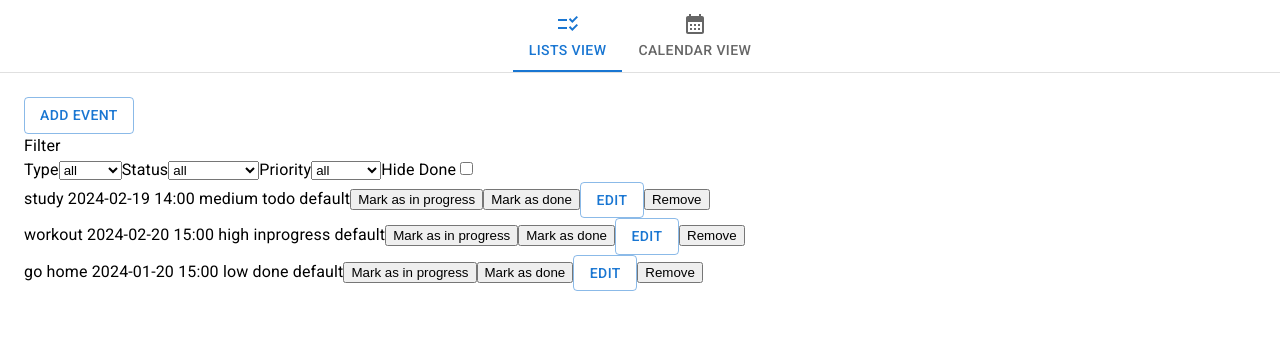
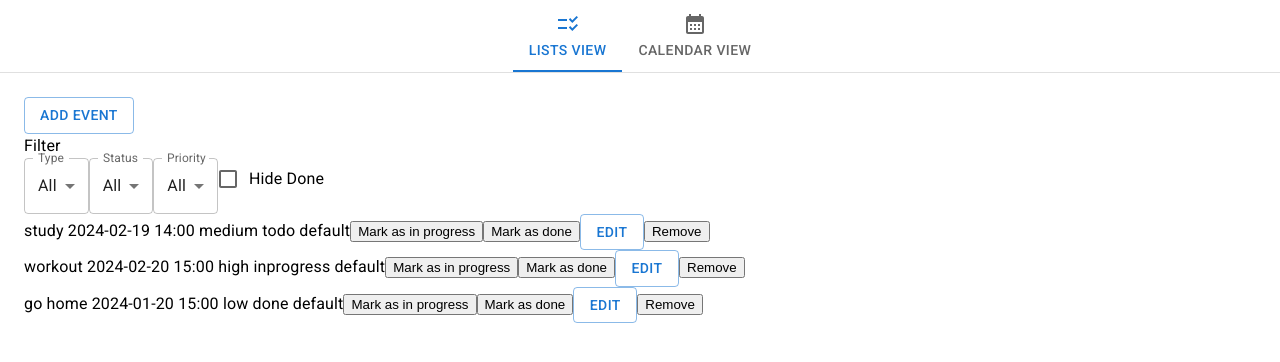
Before and after one commit to jasonliu060/organised, a React (Create React App) app: page / in a window 1280 px wide. Shown: the top 362 px of the page. Built offline with nearby package versions, Linux system fonts and the light colour scheme.

Commit message:
Applied MUI select and checkbox to the filters of Eventlist

```diff
--- a/src/components/Addevent.js
+++ b/src/components/Addevent.js
@@ -114,13 +114,13 @@ export default function FormDialog({ addEvent, typeList, setTypeList }) {
             <TextField label="Event Name" variant="outlined" value={name} onChange={(e) => { setName(e.target.value) }} />
           </div>
           <div className='add-event-element'>
-          <LocalizationProvider dateAdapter={AdapterDayjs}>
+            <LocalizationProvider dateAdapter={AdapterDayjs}>
               <DatePicker label="Event Date" name="Event Date" value={dayjs(dateString)} onChange={(newValue) => { setDateString(newValue && newValue.$D ? newValue.format('YYYY-MM-DD') : ''); console.log(newValue && newValue.$D ? newValue.format('YYYY-MM-DD') : '') }} />
             </LocalizationProvider>
           </div>
           <div className='add-event-element'>
-          <LocalizationProvider dateAdapter={AdapterDayjs}>
-              <TimePicker label="Event Time" name="Event Time" value={time === '' ? '' : dayjs('2000-01-01T' + time)} onChange={(newValue) => { setTime(newValue && newValue.$D ? newValue.format('HH:mm') : '');console.log(newValue && newValue.$D ? newValue.format('HH:mm') : '') }} />
+            <LocalizationProvider dateAdapter={AdapterDayjs}>
+              <TimePicker label="Event Time" name="Event Time" value={time === '' ? '' : dayjs('2000-01-01T' + time)} onChange={(newValue) => { setTime(newValue && newValue.$D ? newValue.format('HH:mm') : ''); console.log(newValue && newValue.$D ? newValue.format('HH:mm') : '') }} />
             </LocalizationProvider>
           </div>
           <div className='add-event-element'>
--- a/src/components/Editeventpopup.js
+++ b/src/components/Editeventpopup.js
@@ -21,7 +21,6 @@ import CheckCircleOutlineIcon from '@mui/icons-material/CheckCircleOutline';
 import Alert from '@mui/material/Alert';
 import Collapse from '@mui/material/Collapse';
 import CloseIcon from '@mui/icons-material/Close';
-import HighlightOffIcon from '@mui/icons-material/HighlightOff';
 
 export default function Editeventpopup({ events, setEvents, editingEventId, typeList, setTypeList }) {
 
@@ -140,7 +139,7 @@ export default function Editeventpopup({ events, setEvents, editingEventId, type
           </div>
           <div className='add-event-element'>
             <LocalizationProvider dateAdapter={AdapterDayjs}>
-              <TimePicker label="Event Time" name="Event Time" value={time === '' ? '' : dayjs('2000-01-01T' + time)} onChange={(newValue) => { setTime(newValue && newValue.$D ? newValue.format('HH:mm') : '');console.log(newValue && newValue.$D ? newValue.format('HH:mm') : '') }} />
+              <TimePicker label="Event Time" name="Event Time" value={time === '' ? '' : dayjs('2000-01-01T' + time)} onChange={(newValue) => { setTime(newValue && newValue.$D ? newValue.format('HH:mm') : ''); console.log(newValue && newValue.$D ? newValue.format('HH:mm') : '') }} />
             </LocalizationProvider>
           </div>
           <div className='add-event-element'>
--- a/src/components/Eventlist.js
+++ b/src/components/Eventlist.js
@@ -1,5 +1,11 @@
 import { useState } from "react"
 import Editeventpopup from "./Editeventpopup";
+import Select from '@mui/material/Select';
+import MenuItem from '@mui/material/MenuItem';
+import InputLabel from '@mui/material/InputLabel';
+import FormControl from '@mui/material/FormControl';
+import FormControlLabel from '@mui/material/FormControlLabel';
+import Checkbox from '@mui/material/Checkbox';
 
 export default function Eventlist({ events, setEvents, removeEvent, typeList, setTypeList }) {
   const [selectedType, setSelectedType] = useState('all');
@@ -87,40 +93,60 @@ export default function Eventlist({ events, setEvents, removeEvent, typeList, se
     );
   }
 
-  // function editEvent(eventId) {
-  //   setEditingEventId(eventId);
-  //   setIsEditing(true);
-  // }
-
   return (
     <>
       <div>Filter</div>
       <div>
-        <label>Type</label>
-        <select name="type" value={selectedType} onChange={typeOnChangeHandler}>
-          <option value='all'>all</option>
-          {typeList.map(
-            (element, index) => (
-              <option value={element} key={index}>{element}</option>
-            )
-          )}
-        </select>
-        <label>Status</label>
-        <select name="status" value={selectedStatus} onChange={statusOnChangeHandler}>
-          <option value='all'>all</option>
-          <option value="todo">To Do</option>
-          <option value="inprogress">In Progress</option>
-          <option value="done">Done</option>
-        </select>
-        <label>Priority</label>
-        <select name="priority" value={selectedPriority} onChange={priorityOnChangeHandler}>
-          <option value='all'>all</option>
-          <option value="high">High</option>
-          <option value="medium">Medium</option>
-          <option value="low">Low</option>
-        </select>
-        <label>Hide Done</label>
-        <input type="checkbox" name="isHidden" value={isHidden} onChange={isHiddenHandler} />
+        <FormControl>
+          <InputLabel id="type-lable">Type</InputLabel>
+          <Select
+            labelId="type-lable"
+            id="type"
+            value={selectedType}
+            label="Type"
+            onChange={typeOnChangeHandler}
+          >
+            <MenuItem value='all'>All</MenuItem>
+            {typeList.map(
+              (element, index) => (
+                <MenuItem value={element} key={index}>
+                  {element}
+                </MenuItem>
+              )
+            )}
+          </Select>
+        </FormControl>
+        <FormControl>
+          <InputLabel id="status-lable">Status</InputLabel>
+          <Select
+            labelId="status-lable"
+            id="status"
+            value={selectedStatus}
+            label="Status"
+            onChange={statusOnChangeHandler}
+          >
+            <MenuItem value='all'>All</MenuItem>
+            <MenuItem value='todo'>To Do</MenuItem>
+            <MenuItem value='inprogress'>In Progress</MenuItem>
+            <MenuItem value='done'>Done</MenuItem>
+          </Select>
+        </FormControl>
+        <FormControl>
+          <InputLabel id="priority-lable">Priority</InputLabel>
+          <Select
+            labelId="priority-lable"
+            id="priority"
+            value={selectedPriority}
+            label="Priority"
+            onChange={priorityOnChangeHandler}
+          >
+            <MenuItem value='all'>All</MenuItem>
+            <MenuItem value='high'>High</MenuItem>
+            <MenuItem value='medium'>Medium</MenuItem>
+            <MenuItem value='low'>Low</MenuItem>
+          </Select>
+        </FormControl>
+        <FormControlLabel control={<Checkbox value={isHidden} onChange={isHiddenHandler} />} label="Hide Done" />
       </div>
       {selectedEvents.map((element, index) => (
         <div key={element.id}>
@@ -129,9 +155,7 @@ export default function Eventlist({ events, setEvents, removeEvent, typeList, se
           <button onClick={() => markAsDoneHandler(element.id, index)}>Mark as done</button>
           <Editeventpopup events={events} setEvents={setEvents} editingEventId={element.id} typeList={typeList} setTypeList={setTypeList} />
           <button onClick={() => removeEvent(element.id)}>Remove</button>
-          {/* <button onClick={() => editEvent(element.id)}>Edit</button> */}
         </div>))}
-        {/* {isEditing ? <Editeventpopup events={events} setEvents={setEvents} editingEventId={editingEventId} typeList={typeList} setTypeList={setTypeList} /> : ''} */}
     </>
   )
 }
```
